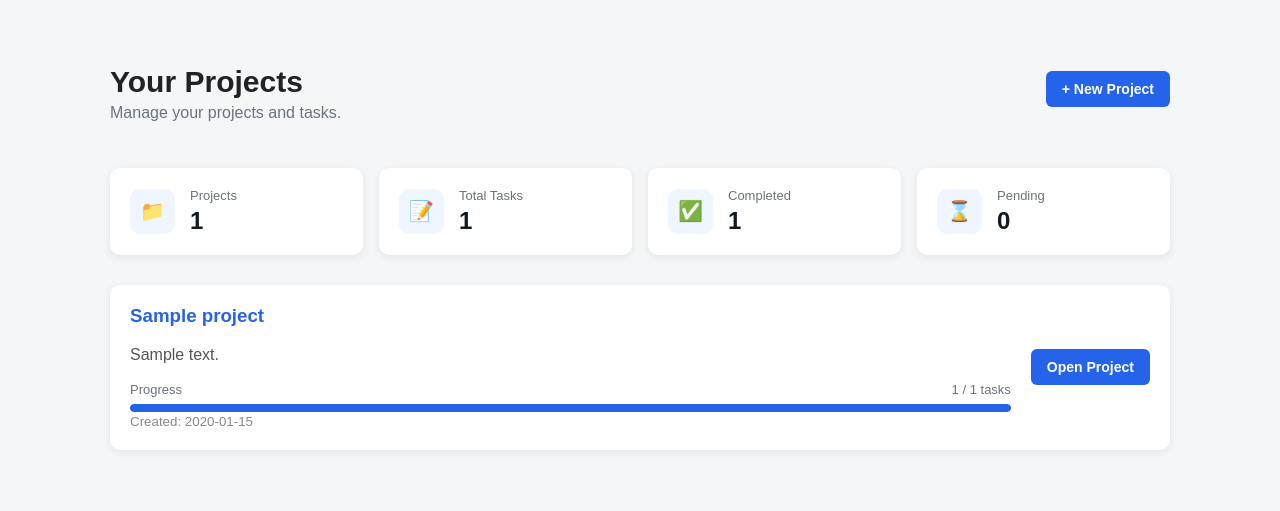
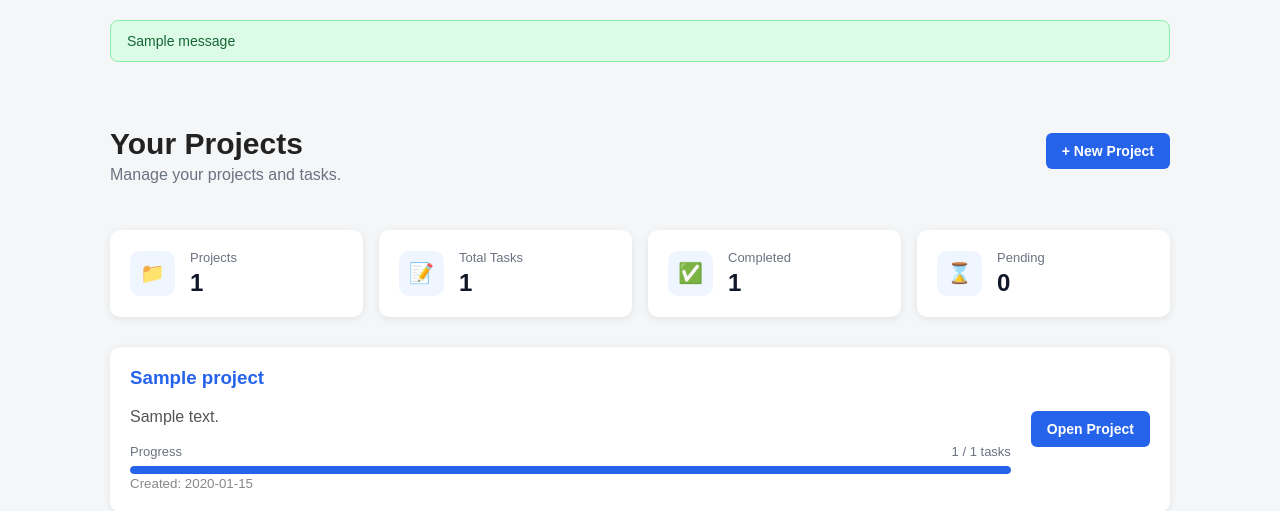
Before and after one commit to Cha-Luna-Star/ProjectManagement-WebApp, a Flask app: page /dashboard in a window 1280 px wide. Shown: the part 66-577 px from the top of the page. Run offline with Flask 3, Linux system fonts and the light colour scheme; the visitor is signed in with stand-in values (Sample User, id 1); tables that the repository leaves empty hold one stand-in row (values such as "Sample post"); one stand-in notice (Sample message) is shown.

Commit message:
Add flash messages

```diff
--- a/app.py
+++ b/app.py
@@ -1,4 +1,4 @@
-from flask import Flask, render_template, request, redirect, url_for, session
+from flask import Flask, render_template, request, redirect, url_for, session, flash
 from database import init_db, get_db
 from utils import hash_password
 from datetime import date, timedelta
@@ -163,9 +163,9 @@ def create_project():
         connection.commit()
         connection.close()
 
+        flash("Project created successfully!", "success")
+
         return redirect(url_for("dashboard"))
-
-    return render_template("create_project.html")
 
 @app.route("/projects/<int:project_id>")
 def project(project_id):
@@ -541,6 +541,8 @@ def edit_project(project_id):
         connection.commit()
         connection.close()
 
+        flash("Project updated successfully!", "success")
+
         return redirect(url_for(
             "project",
             project_id=project_id
@@ -609,7 +611,9 @@ def delete_project(project_id):
     connection.commit()
     connection.close()
 
-    return render_template(url_for("dashboard"))
+    flash("Project deleted successfully!", "success")
+
+    return redirect(url_for("dashboard"))
 
 @app.route("/projects/<int:project_id>/tasks/create", methods=["GET", "POST"])
 def create_task(project_id):
@@ -652,6 +656,8 @@ def create_task(project_id):
         ))
         connection.commit()
         connection.close()
+
+        flash("Task created successfully!", "success")
 
         return redirect(url_for(
             "project",
@@ -719,9 +725,10 @@ def edit_task(project_id, task_id):
             task_id,
             project_id
         ))
-
         connection.commit()
         connection.close()
+
+        flash("Task updated successfully!", "success")
 
         return redirect(url_for(
             "project",
@@ -778,6 +785,8 @@ def complete_task(project_id, task_id):
     connection.commit()
     connection.close()
 
+    flash("Task marked as completed!", "success")
+
     return redirect(url_for(
         "project",
         project_id=project_id
@@ -821,6 +830,8 @@ def delete_task(project_id, task_id):
     connection.commit()
     connection.close()
 
+    flash("Task deleted successfully!", "success")
+
     return redirect(url_for(
         "project",
         project_id=project_id
--- a/static/css/base.css
+++ b/static/css/base.css
@@ -42,3 +42,39 @@ button:hover {
     margin-bottom: 25px;
     font-size: 30px;
 }
+
+.flash-container {
+    max-width: 1100px;
+
+    margin: 20px auto 0;
+
+    padding: 0 20px;
+}
+
+.flash-message {
+    padding: 12px 16px;
+
+    margin-bottom: 10px;
+
+    border-radius: 8px;
+
+    font-size: 14px;
+
+    font-weight: 500;
+}
+
+.flash-message.success {
+    background: #dcfce7;
+
+    color: #166534;
+
+    border: 1px solid #86efac;
+}
+
+.flash-message.error {
+    background: #fee2e2;
+
+    color: #991b1b;
+
+    border: 1px solid #fca5a5;
+}
--- a/templates/dashboard.html
+++ b/templates/dashboard.html
@@ -49,6 +49,25 @@
 
     </nav>
 
+    {% with messages = get_flashed_messages(with_categories=true) %}
+
+        {% if messages %}
+
+            <div class="flash-container">
+
+                {% for category, message in messages %}
+
+                    <div class="flash-message {{ category }}">
+                        {{ message }}
+                    </div>
+
+                {% endfor %}
+
+            </div>
+
+        {% endif %}
+
+    {% endwith %}
 
     <main class="dashboard">
 
```
Also changed, not shown: templates/create_project.html (+20 -0 lines), templates/create_task.html (+20 -0 lines), templates/edit_project.html (+20 -0 lines), templates/edit_task.html (+21 -0 lines), templates/project.html (+20 -0 lines).
